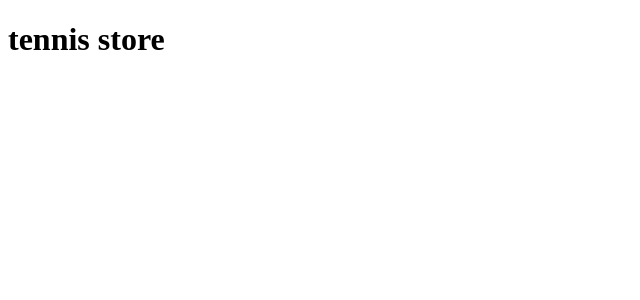
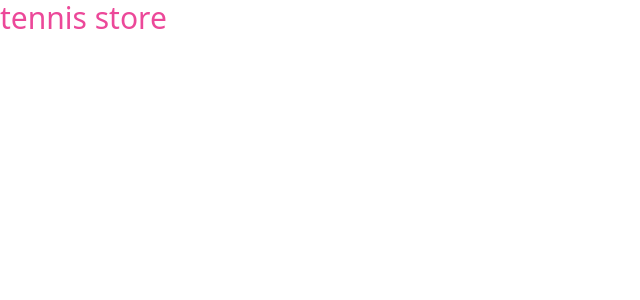
Before and after one commit to pedroeuzebiooo/digital-store, a React (Vite) app: page / in a window 1280 px wide. Shown: the top 300 px of the page, without its empty margins (0-640 px from the left). Built offline with nearby package versions, Linux system fonts and the light colour scheme.

Commit message:
style: add the tailwind directives to your css

```diff
--- a/src/App.tsx
+++ b/src/App.tsx
@@ -1,7 +1,7 @@
 function App() {
   return (
     <div>
-      <h1>tennis store</h1>
+      <h1 className="text-3xl text-pink-500">tennis store</h1>
     </div>
   );
 }
--- a/src/index.css
+++ b/src/index.css
@@ -0,0 +1,3 @@
+@tailwind base;
+@tailwind components;
+@tailwind utilities;
```
